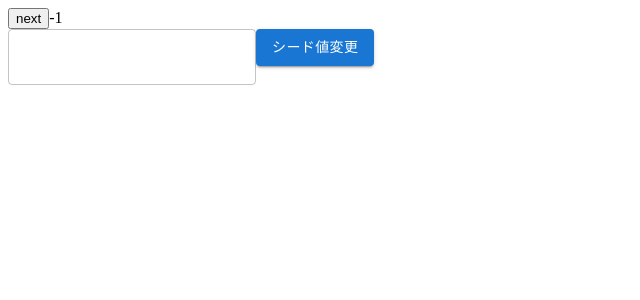
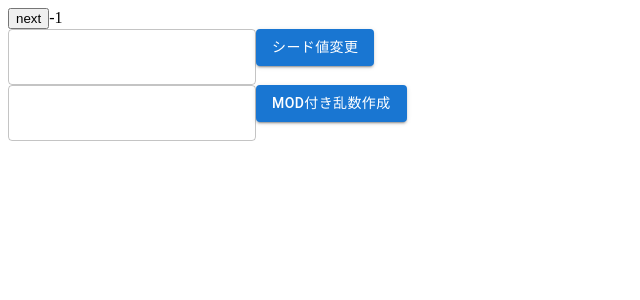
Before and after one commit to chomonolis/srd, a React (Create React App) app: page / in a window 1280 px wide. Shown: the top 300 px of the page, without its empty margins (0-640 px from the left). Built offline with nearby package versions, Linux system fonts and the light colour scheme.

Commit message:
OutputRandとの連結

```diff
--- a/src/component/OutputRand.tsx
+++ b/src/component/OutputRand.tsx
@@ -1,6 +1,8 @@
 import { useState } from 'react';
+
 import XORShift from '../class/XORShift';
 import SeedInput from './SeedInput';
+import OutputModRand from './OutputModRand';
 
 const OutputRand = () => {
   const [xors, setXors] = useState<XORShift>(new XORShift(10));
@@ -8,11 +10,17 @@ const OutputRand = () => {
   const onClick = () => {
     setPrintNumber(xors.modNext(100));
   };
+
+  const modRandCallback = (mod: number) => {
+    setPrintNumber(xors.modNext(mod));
+  };
+
   return (
     <>
       <button onClick={onClick}>next</button>
       {printNumber}
       <SeedInput setXors={setXors} />
+      <OutputModRand callbackFunc={modRandCallback} />
     </>
   );
 };
```
